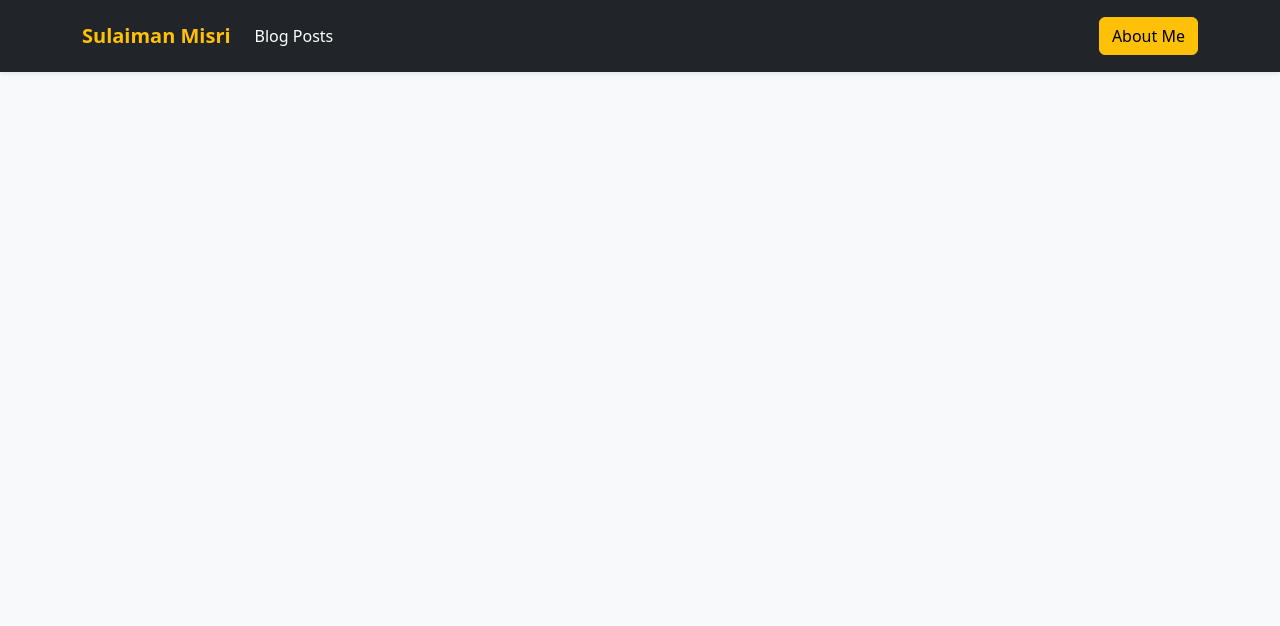
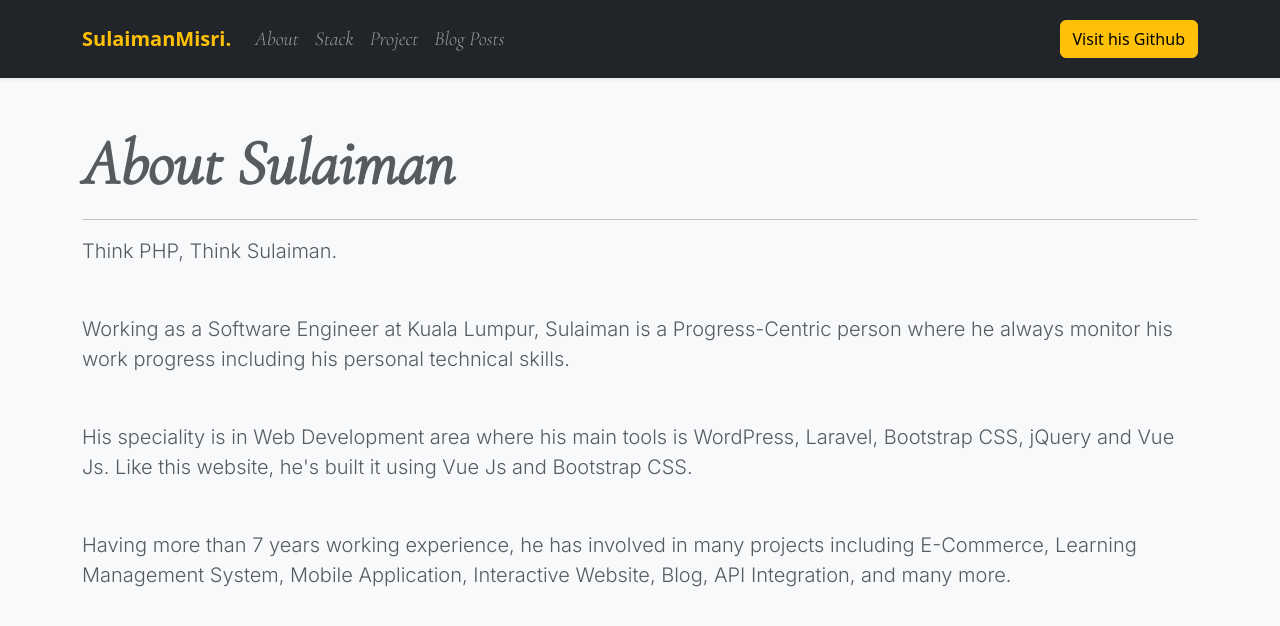
Before and after one commit to msulaimanmisri/sulaiman-profile, a Vue app: page /about in a window 1280 px wide. Shown: the top 626 px of the page. Built offline with nearby package versions, Linux system fonts and the light colour scheme.

Commit message:
Refactor code

```diff
--- a/index.html
+++ b/index.html
@@ -3,17 +3,23 @@
 
 <head>
   <meta charset="UTF-8" />
-  <link rel="icon" type="image/svg+xml" href="/vite.svg" />
+  <link rel="icon" type="image/svg+xml" href="" />
   <meta name="viewport" content="width=device-width, initial-scale=1.0" />
   <link href="https://cdn.jsdelivr.net/npm/bootstrap@5.3.0-alpha1/dist/css/bootstrap.min.css" rel="stylesheet">
-
-  <title>Vite + Vue</title>
+  <title>Sulaiman Misri. Your next Full Stack Web Developer</title>
 </head>
 
 <body class="bg-light">
   <div id="app"></div>
   <script src="https://cdn.jsdelivr.net/npm/bootstrap@5.3.0-alpha1/dist/js/bootstrap.bundle.min.js"></script>
 
+  <link rel="preconnect" href="https://fonts.googleapis.com">
+  <link rel="preconnect" href="https://fonts.gstatic.com" crossorigin>
+  <link
+    href="https://fonts.googleapis.com/css2?family=Cormorant+Garamond:ital,wght@1,300&family=Inter:wght@300&display=swap"
+    rel="stylesheet">
+
+
   <script type="module" src="/src/main.js"></script>
 </body>
 
--- a/src/App.vue
+++ b/src/App.vue
@@ -2,7 +2,7 @@
   <div>
     <nav class="navbar navbar-expand-lg bg-dark py-3 shadow-sm" data-bs-theme="dark">
       <div class="container">
-        <router-link :to="{ name: 'home' }" class="navbar-brand text-warning fw-bolder">Sulaiman Misri</router-link>
+        <router-link :to="{ name: 'home' }" class="navbar-brand text-warning fw-bolder">SulaimanMisri.</router-link>
 
         <button class="navbar-toggler" type="button" data-bs-toggle="collapse" data-bs-target="#navbarSupportedContent"
           aria-controls="navbarSupportedContent" aria-expanded="false" aria-label="Toggle navigation">
@@ -11,14 +11,33 @@
 
         <div class="collapse navbar-collapse" id="navbarSupportedContent">
           <ul class="navbar-nav me-auto mb-2 mb-lg-0">
-            <li class="nav-item">
-              <router-link :to="{ name: 'posts.index' }" class="nav-link active" aria-current="page">Blog
+
+            <li class="nav-item text-main fs-5">
+              <router-link :to="{ name: 'about.index' }" class="nav-link" aria-current="page">
+                About
+              </router-link>
+            </li>
+
+            <li class="nav-item text-main fs-5">
+              <router-link :to="{ name: 'stack.index' }" class="nav-link" aria-current="page">
+                Stack
+              </router-link>
+            </li>
+
+            <li class="nav-item text-main fs-5">
+              <router-link :to="{ name: 'project.index' }" class="nav-link" aria-current="page">
+                Project
+              </router-link>
+            </li>
+
+            <li class="nav-item text-main fs-5">
+              <router-link :to="{ name: 'posts.index' }" class="nav-link" aria-current="page">Blog
                 Posts</router-link>
             </li>
           </ul>
 
           <ul class="navbar-nav ms-auto mb-2 mb-lg-0" role="search">
-            <a href="https://github.com/msulaimanmisri" target="_blank" class="btn btn-warning">About Me</a>
+            <a href="https://github.com/msulaimanmisri" target="_blank" class="btn btn-warning">Visit his Github</a>
           </ul>
 
         </div>
--- /dev/null
+++ b/src/main.css
@@ -0,0 +1,7 @@
+.text-main {
+    font-family: 'Cormorant Garamond', serif;
+}
+
+.text-body {
+    font-family: 'Inter', sans-serif;
+}
--- a/src/main.js
+++ b/src/main.js
@@ -1,6 +1,8 @@
 import { createApp } from 'vue'
 // import './style.css'
 import App from './App.vue'
+import './main.css';
+
 
 import router from './router'
 const app = createApp(App);
--- a/src/router/index.js
+++ b/src/router/index.js
@@ -5,6 +5,24 @@ const routes = [
         path: '/',
         name: 'home',
         component: () => import( /* webpackChunkName: "home" */ '../views/home.vue')
+    },
+
+    {
+        path: '/about',
+        name: 'about.index',
+        component: () => import( /* webpackChunkName: "home" */ '../views/about.vue')
+    },
+
+    {
+        path: '/stack',
+        name: 'stack.index',
+        component: () => import( /* webpackChunkName: "home" */ '../views/stack.vue')
+    },
+
+    {
+        path: '/project',
+        name: 'project.index',
+        component: () => import( /* webpackChunkName: "home" */ '../views/project.vue')
     },
 
     {
--- a/src/style.css
+++ /dev/null
@@ -1,89 +0,0 @@
-:root {
-  font-family: Inter, system-ui, Avenir, Helvetica, Arial, sans-serif;
-  line-height: 1.5;
-  font-weight: 400;
-
-  color-scheme: light dark;
-  color: rgba(255, 255, 255, 0.87);
-  background-color: #242424;
-
-  font-synthesis: none;
-  text-rendering: optimizeLegibility;
-  -webkit-font-smoothing: antialiased;
-  -moz-osx-font-smoothing: grayscale;
-  -webkit-text-size-adjust: 100%;
-}
-
-a {
-  font-weight: 500;
-  color: #646cff;
-  text-decoration: inherit;
-}
-a:hover {
-  color: #535bf2;
-}
-
-a {
-  font-weight: 500;
-  color: #646cff;
-  text-decoration: inherit;
-}
-a:hover {
-  color: #535bf2;
-}
-
-body {
-  margin: 0;
-  display: flex;
-  place-items: center;
-  min-width: 320px;
-  min-height: 100vh;
-}
-
-h1 {
-  font-size: 3.2em;
-  line-height: 1.1;
-}
-
-button {
-  border-radius: 8px;
-  border: 1px solid transparent;
-  padding: 0.6em 1.2em;
-  font-size: 1em;
-  font-weight: 500;
-  font-family: inherit;
-  background-color: #1a1a1a;
-  cursor: pointer;
-  transition: border-color 0.25s;
-}
-button:hover {
-  border-color: #646cff;
-}
-button:focus,
-button:focus-visible {
-  outline: 4px auto -webkit-focus-ring-color;
-}
-
-.card {
-  padding: 2em;
-}
-
-#app {
-  max-width: 1280px;
-  margin: 0 auto;
-  padding: 2rem;
-  text-align: center;
-}
-
-@media (prefers-color-scheme: light) {
-  :root {
-    color: #213547;
-    background-color: #ffffff;
-  }
-  a:hover {
-    color: #747bff;
-  }
-  button {
-    background-color: #f9f9f9;
-  }
-}
--- /dev/null
+++ b/src/views/about.vue
@@ -0,0 +1,33 @@
+<script setup></script>
+
+<template>
+    <div class="container">
+        <div class="py-5">
+            <h1 class="fw-bolder text-muted display-3 text-main">
+                About Sulaiman
+            </h1>
+
+            <hr>
+
+            <p class="lead text-muted text-body">
+                Think PHP, Think Sulaiman.
+            </p>
+
+            <p class="lead text-muted text-body my-5">
+                Working as a Software Engineer at Kuala Lumpur, Sulaiman is a Progress-Centric person where he
+                always
+                monitor his work progress including his personal technical skills.
+            </p>
+
+            <p class="lead text-muted text-body my-5">
+                His speciality is in Web Development area where his main tools is WordPress, Laravel, Bootstrap CSS, jQuery
+                and Vue Js. Like this website, he's built it using Vue Js and Bootstrap CSS.
+            </p>
+
+            <p class="lead text-muted text-body my-5">
+                Having more than 7 years working experience, he has involved in many projects including E-Commerce, Learning
+                Management System, Mobile Application, Interactive Website, Blog, API Integration, and many more.
+            </p>
+        </div>
+    </div>
+</template>
--- a/src/views/home.vue
+++ b/src/views/home.vue
@@ -3,13 +3,25 @@
 <template>
   <div class="container">
     <div class="py-5">
-      <h1 class="lead display-3">
-        Laravel + Vue + Vite
+      <h1 class="display-2 fw-bolder text-muted text-main">
+        Your next Full Stack Web Developer
       </h1>
 
-      <p class="lead fs-2">
-        Hello there
+      <p class="lead text-muted text-body">
+        With more than 7 years working experience, I'm your next developer who will translate your next big idea into
+        reality.
       </p>
+
+      <div class="mt-5">
+        <img src="https://sulaimanmisri.com/wp-content/uploads/2023/01/sulaiman-lead-dev.jpg"
+          class="img-fluid rounded-4 shadow" alt="sulaiman-misri" style="width: 100%;
+                                                            height: 50vh;
+                                                            object-fit: cover;
+                                                            transform: scale(1) translateZ(0);
+                                                            transform-origin: 17.43% 39%;
+                                                            filter: grayscale(71%);">
+      </div>
+
     </div>
   </div>
 </template>
--- /dev/null
+++ b/src/views/project.vue
@@ -0,0 +1,33 @@
+<script setup></script>
+
+<template>
+    <div class="container">
+        <div class="py-5">
+            <h1 class="fw-bolder text-warning display-3 monospace">
+                Past project that I've involved.
+            </h1>
+
+            <hr>
+
+            <p class="lead fs-2">
+                Think PHP, Think Sulaiman.
+            </p>
+
+            <p class="lead fs-2 my-5">
+                Working as a Software Engineer at Kuala Lumpur, Sulaiman is a Progress-Centric person where he
+                always
+                monitor his work progress including his personal technical skills.
+            </p>
+
+            <p class="lead fs-2 my-5">
+                His speciality is in Web Development area where his main tools is WordPress, Laravel, Bootstrap CSS, jQuery
+                and Vue Js. Like this website, he's built it using Vue Js and Bootstrap CSS.
+            </p>
+
+            <p class="lead fs-2 my-5">
+                Having more than 7 years working experience, he has involved in many projects including E-Commerce, Learning
+                Management System, Mobile Application, Interactive Website, Blog, API Integration, and many more.
+            </p>
+        </div>
+    </div>
+</template>
--- /dev/null
+++ b/src/views/stack.vue
@@ -0,0 +1,33 @@
+<script setup></script>
+
+<template>
+    <div class="container">
+        <div class="py-5">
+            <h1 class="fw-bolder text-warning display-3">
+                My Development Stack
+            </h1>
+
+            <hr>
+
+            <p class="lead fs-2">
+                Think PHP, Think Sulaiman.
+            </p>
+
+            <p class="lead fs-2 my-5">
+                Working as a Software Engineer at Kuala Lumpur, Sulaiman is a Progress-Centric person where he
+                always
+                monitor his work progress including his personal technical skills.
+            </p>
+
+            <p class="lead fs-2 my-5">
+                His speciality is in Web Development area where his main tools is WordPress, Laravel, Bootstrap CSS, jQuery
+                and Vue Js. Like this website, he's built it using Vue Js and Bootstrap CSS.
+            </p>
+
+            <p class="lead fs-2 my-5">
+                Having more than 7 years working experience, he has involved in many projects including E-Commerce, Learning
+                Management System, Mobile Application, Interactive Website, Blog, API Integration, and many more.
+            </p>
+        </div>
+    </div>
+</template>
```
